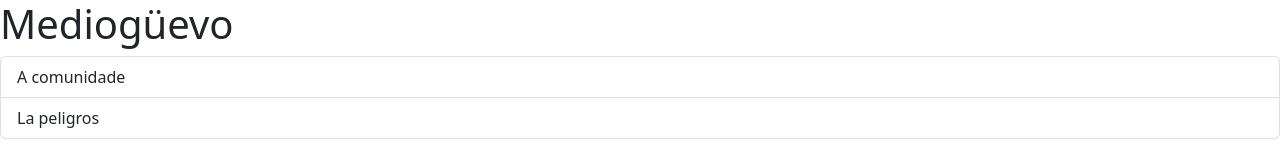
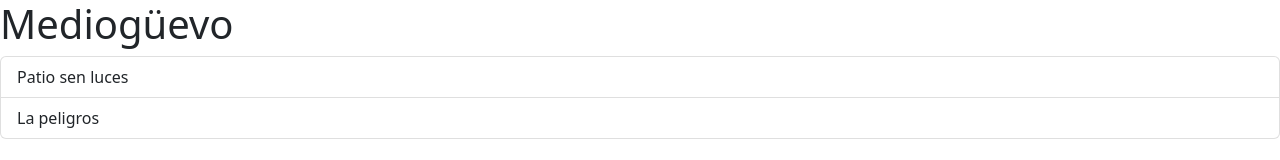
Before and after one commit to Medioguevo/Mediog-evo-sonido, a SvelteKit app: page / in a window 1280 px wide. Shown: the top 160 px of the page. Built offline with nearby package versions, Linux system fonts and the light colour scheme.

Commit message:
Fixes play title

```diff
--- a/src/routes/+page.ts
+++ b/src/routes/+page.ts
@@ -5,7 +5,7 @@ export const profile: Profile = {
     name: "Mediogüevo",
     plays_collection: [
         {
-            title: "A comunidade",
+            title: "Patio sen luces",
             scenes: [
                 {
                     title: "Acto 1º",
```
